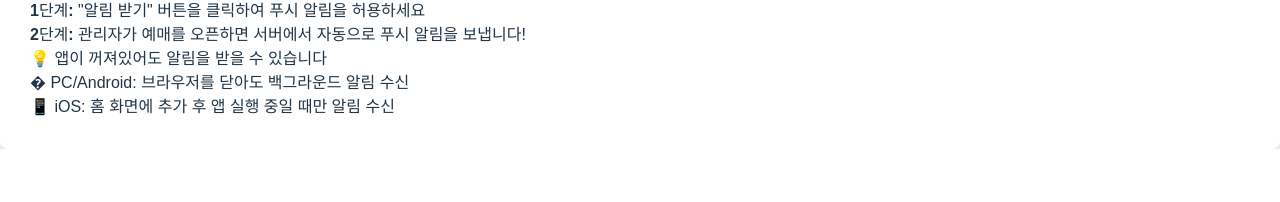
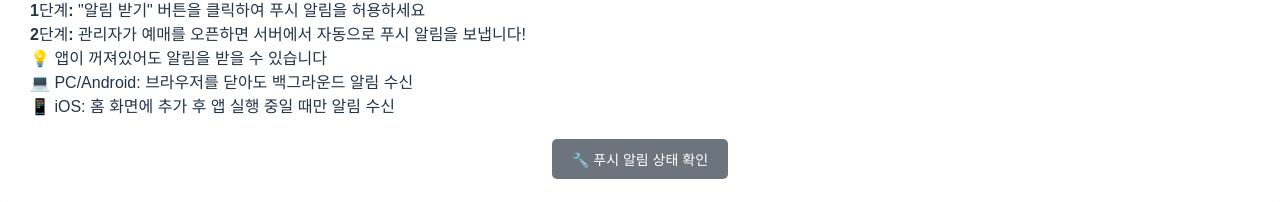
Before and after one commit to depaier/schoolBus, a React (Vite) app in the folder frontend/: page / in a window 1280 px wide. Shown: the part 1513-1715 px from the top of the page. Before the commit the page ends 1662 px from the top, so only its background shows below. Built offline with nearby package versions, Linux system fonts and the light colour scheme; no server answers.

Commit message:
Add: 홈 페이지에 푸시 알림 디버그 버튼 추가

```diff
--- a/frontend/src/pages/Home.jsx
+++ b/frontend/src/pages/Home.jsx
@@ -574,9 +574,27 @@ function HomeContent({ isLoggedIn }) {
           <li><strong>1단계:</strong> "알림 받기" 버튼을 클릭하여 푸시 알림을 허용하세요</li>
           <li><strong>2단계:</strong> 관리자가 예매를 오픈하면 서버에서 자동으로 푸시 알림을 보냅니다!</li>
           <li>💡 <strong>앱이 꺼져있어도</strong> 알림을 받을 수 있습니다</li>
-          <li>� PC/Android: 브라우저를 닫아도 백그라운드 알림 수신</li>
+          <li>💻 PC/Android: 브라우저를 닫아도 백그라운드 알림 수신</li>
           <li>📱 iOS: 홈 화면에 추가 후 앱 실행 중일 때만 알림 수신</li>
         </ul>
+
+        {/* 디버그 버튼 */}
+        <div style={{ marginTop: '20px', textAlign: 'center' }}>
+          <button
+            onClick={() => window.location.href = '/push-test.html'}
+            style={{
+              padding: '10px 20px',
+              backgroundColor: '#6c757d',
+              color: 'white',
+              border: 'none',
+              borderRadius: '5px',
+              cursor: 'pointer',
+              fontSize: '14px'
+            }}
+          >
+            🔧 푸시 알림 상태 확인
+          </button>
+        </div>
       </div>
     </div>
   )
```
